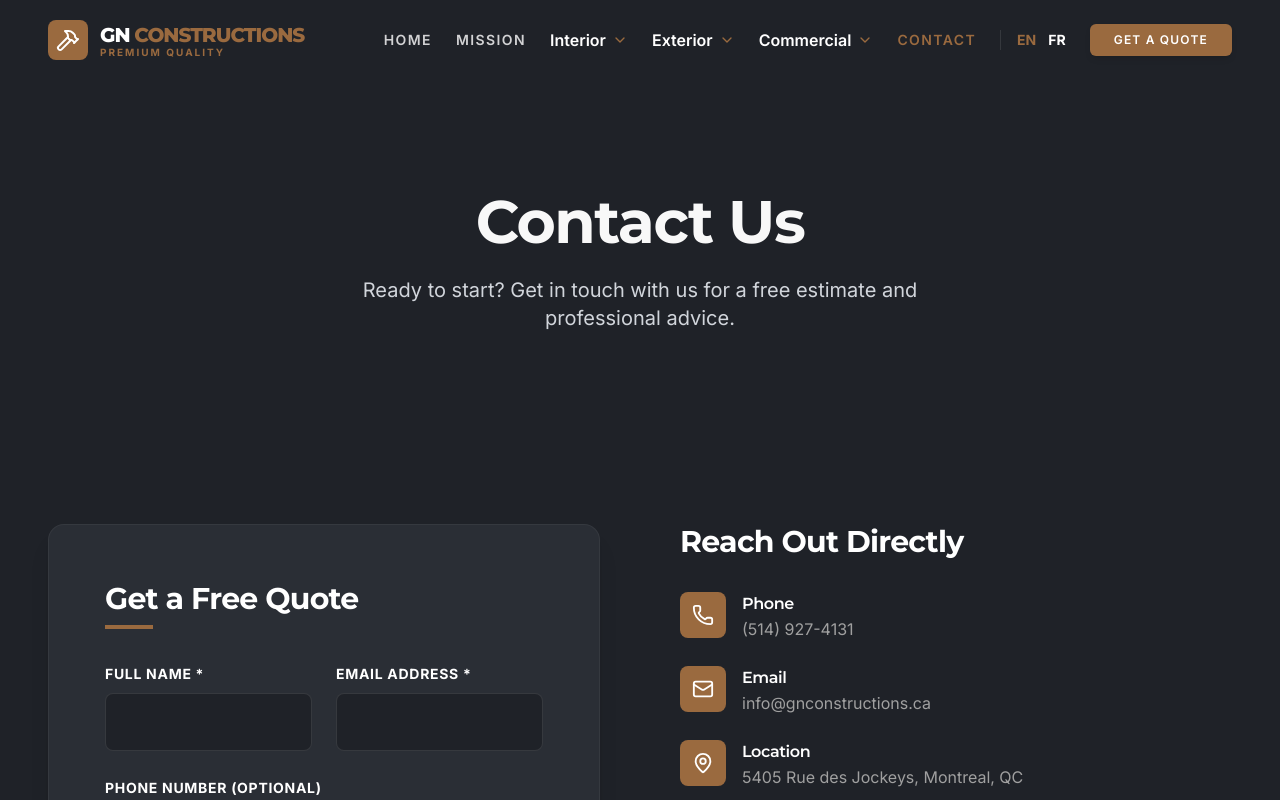
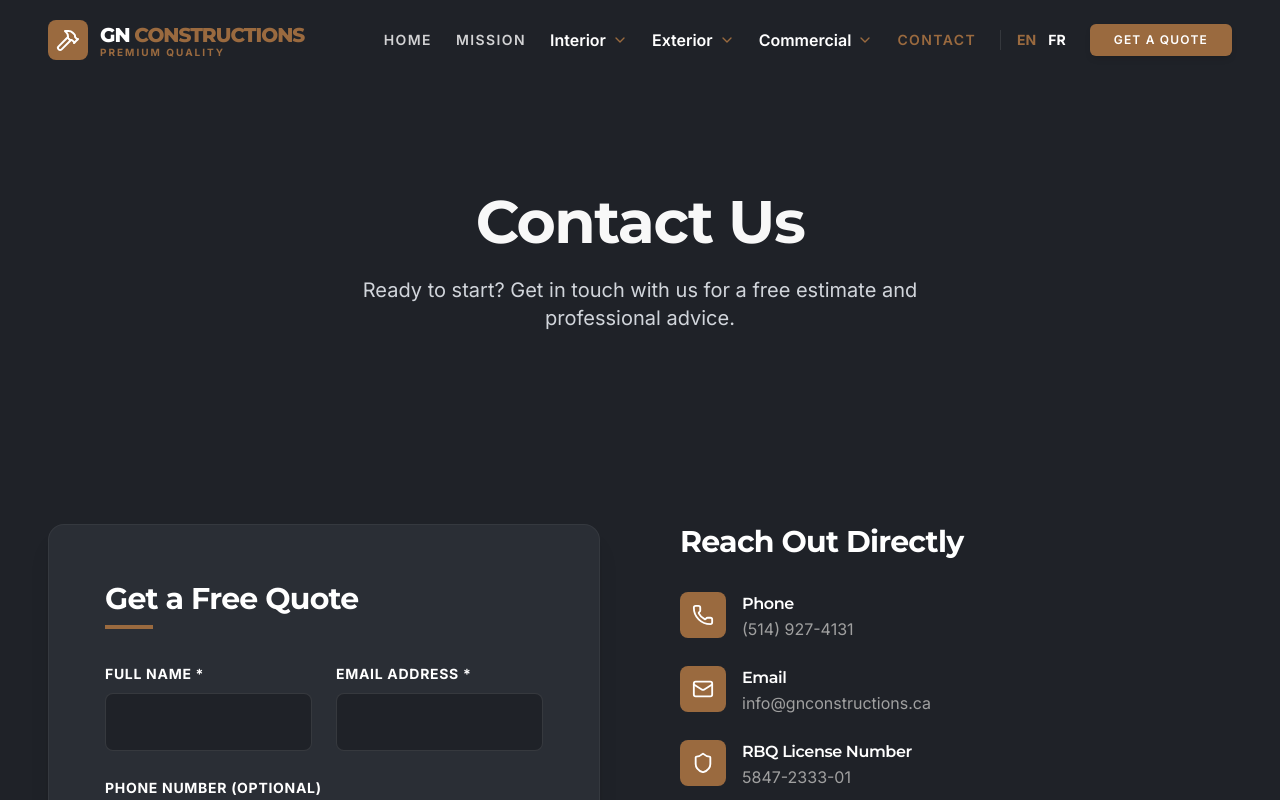
Before and after one commit to RamKashyap2050/AGN-Constructions, a React (Vite) app: page /contact in a window 1280 px wide. Shown: the top 800 px of the page. Built offline with nearby package versions, Linux system fonts and the light colour scheme.

Commit message:
Changed whatsapp, Email Upgrade finished and sticky contact working

```diff
--- a/src/components/StickyContact.jsx
+++ b/src/components/StickyContact.jsx
@@ -119,18 +119,16 @@
               <button
                 type="button"
                 onClick={() => setActiveTab("email")}
-                className={`flex-1 text-center py-2 text-xs font-bold uppercase tracking-wider transition-colors z-10 ${
-                  activeTab === "email" ? "text-white" : "text-white/50 hover:text-white/80"
-                }`}
+                className={`flex-1 text-center py-2 text-xs font-bold uppercase tracking-wider transition-colors z-10 ${activeTab === "email" ? "text-white" : "text-white/50 hover:text-white/80"
+                  }`}
               >
                 {t("tabEmail")}
               </button>
               <button
                 type="button"
                 onClick={() => setActiveTab("whatsapp")}
-                className={`flex-1 text-center py-2 text-xs font-bold uppercase tracking-wider transition-colors z-10 ${
-                  activeTab === "whatsapp" ? "text-white" : "text-white/50 hover:text-white/80"
-                }`}
+                className={`flex-1 text-center py-2 text-xs font-bold uppercase tracking-wider transition-colors z-10 ${activeTab === "whatsapp" ? "text-white" : "text-white/50 hover:text-white/80"
+                  }`}
               >
                 {t("tabWhatsApp")}
               </button>
@@ -232,7 +230,7 @@
                     {t("whatsappPrompt")}
                   </p>
                   <a
-                    href={`https://wa.me/15149274131?text=${encodeURIComponent(
+                    href={`https://wa.me/14383685154?text=${encodeURIComponent(
                       t("whatsappDefaultMessage")
                     )}`}
                     target="_blank"
--- a/src/pages/Contact.jsx
+++ b/src/pages/Contact.jsx
@@ -184,15 +184,7 @@
                 </div>
               </div>
 
-              <div className="flex items-start gap-4">
-                <div className="bg-secondary p-3 rounded-lg text-white">
-                  <MapPin size={22} />
-                </div>
-                <div>
-                  <h4 className="font-semibold text-white">{t("contactLocationHeader")}</h4>
-                  <p className="text-[#A0A0A0]">5405 Rue des Jockeys, Montreal, QC</p>
-                </div>
-              </div>
+
 
               <div className="flex items-start gap-4">
                 <div className="bg-secondary p-3 rounded-lg text-white">
```
Also changed, not shown: 3 other files (tests, documents, lock files or other folders).
